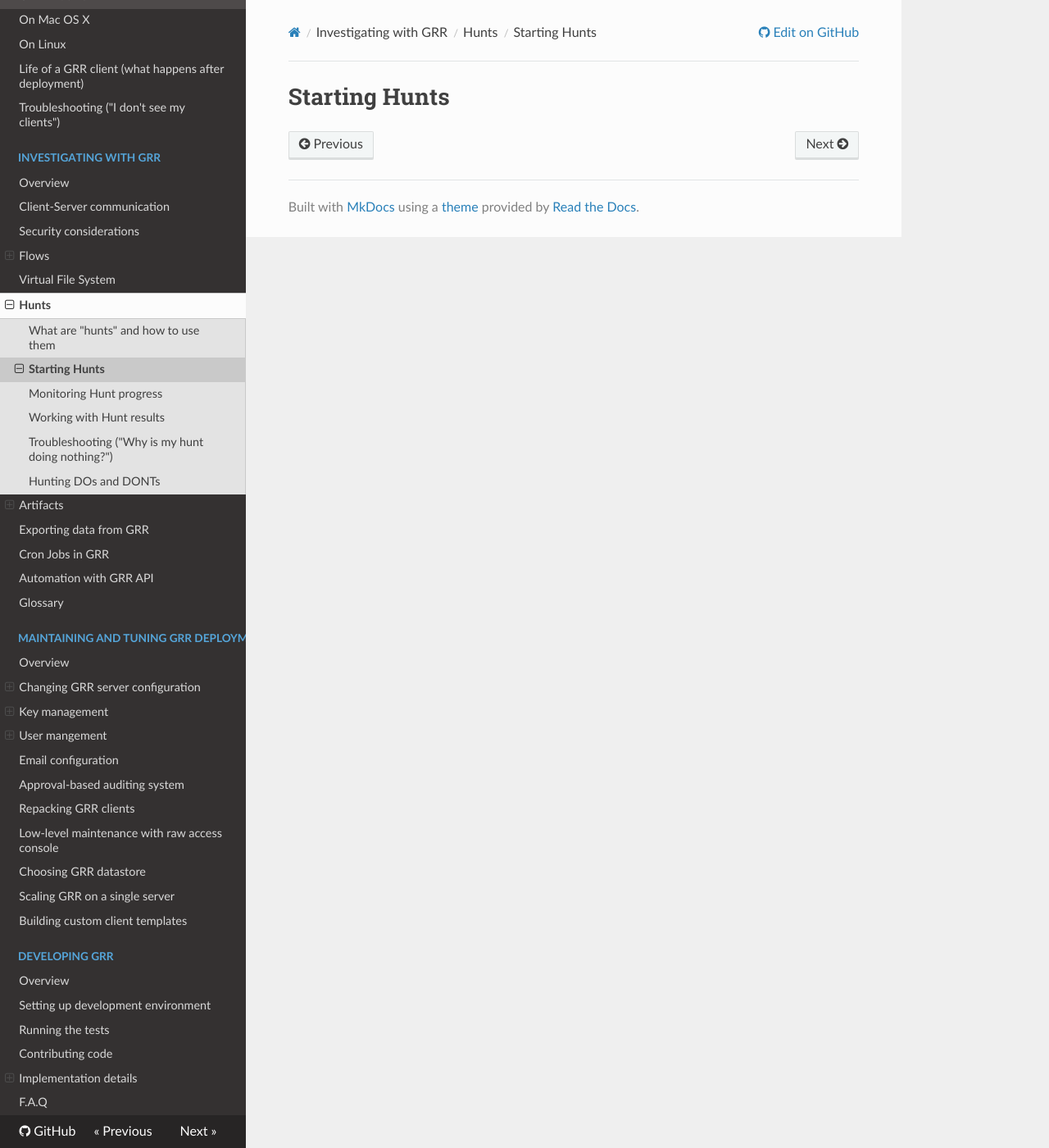
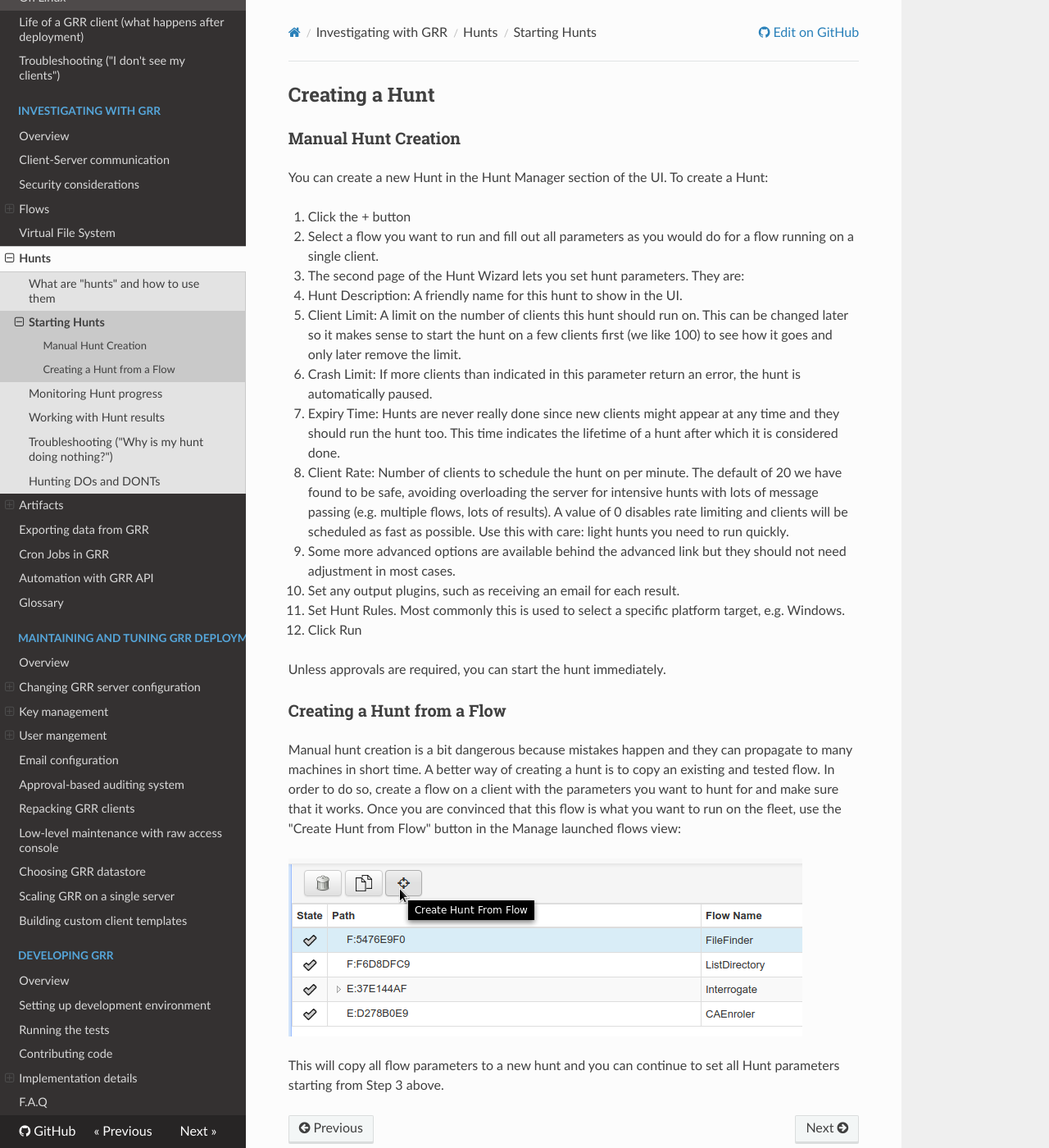
Before and after one commit to google/grr-doc, an MkDocs documentation site: the page built from docs/investigating-with-grr/hunts/starting.md, in a window 1280 px wide and 1400 px high. Shown: the whole window at 82% size. Built offline with MkDocs 1.6.1, drawn with Linux system fonts in a browser that asks for light colours; nearby versions of some CDN libraries; old or Windows-style settings are respelled for this version of MkDocs.

Commit message:
Adding starting hunts.

```diff
--- a/docs/investigating-with-grr/hunts/starting.md
+++ b/docs/investigating-with-grr/hunts/starting.md
@@ -1 +1,35 @@
-# Starting Hunts
+## Creating a Hunt
+
+### Manual Hunt Creation ###
+
+You can create a new Hunt in the Hunt Manager section of the UI. To
+create a Hunt:
+
+1. Click the + button
+
+2. Select a flow you want to run and fill out all parameters as you would do for a flow running on a single client.
+
+3. The second page of the Hunt Wizard lets you set hunt parameters. They are:
+- Hunt Description: A friendly name for this hunt to show in the UI.
+- Client Limit: A limit on the number of clients this hunt should run on. This can be changed later so it makes sense to start the hunt on a few clients first (we like 100) to see how it goes and only later remove the limit.
+- Crash Limit: If more clients than indicated in this parameter return an error, the hunt is automatically paused.
+- Expiry Time: Hunts are never really done since new clients might appear at any time and they should run the hunt too. This time indicates the lifetime of a hunt after which it is considered done.
+- Client Rate: Number of clients to schedule the hunt on per minute. The default of 20 we have found to be safe, avoiding overloading the server for intensive hunts with lots of message passing (e.g. multiple flows, lots of results). A value of 0 disables rate limiting and clients will be scheduled as fast as possible. Use this with care: light hunts you need to run quickly.
+
+- Some more advanced options are available behind the advanced link but they should not need adjustment in most cases.
+
+3.  Set any output plugins, such as receiving an email for each result.
+
+5.  Set Hunt Rules. Most commonly this is used to select a specific platform target, e.g. Windows.
+
+6.  Click Run
+
+Unless approvals are required, you can start the hunt immediately.
+
+### Creating a Hunt from a Flow ###
+
+Manual hunt creation is a bit dangerous because mistakes happen and they can propagate to many machines in short time. A better way of creating a hunt is to copy an existing and tested flow. In order to do so, create a flow on a client with the parameters you want to hunt for and make sure that it works. Once you are convinced that this flow is what you want to run on the fleet, use the "Create Hunt from Flow" button in the Manage launched flows view:
+
+![Hunt for a flow button](../../images/create_hunt_from_flow.png "Create hunt from flow button")
+
+This will copy all flow parameters to a new hunt and you can continue to set all Hunt parameters starting from Step 3 above.
```
Also changed, not shown: docs/investigating-with-grr/hunts/what-are-hunts.md (+8 -1 lines), docs/images/create_hunt_from_flow.png (added).
